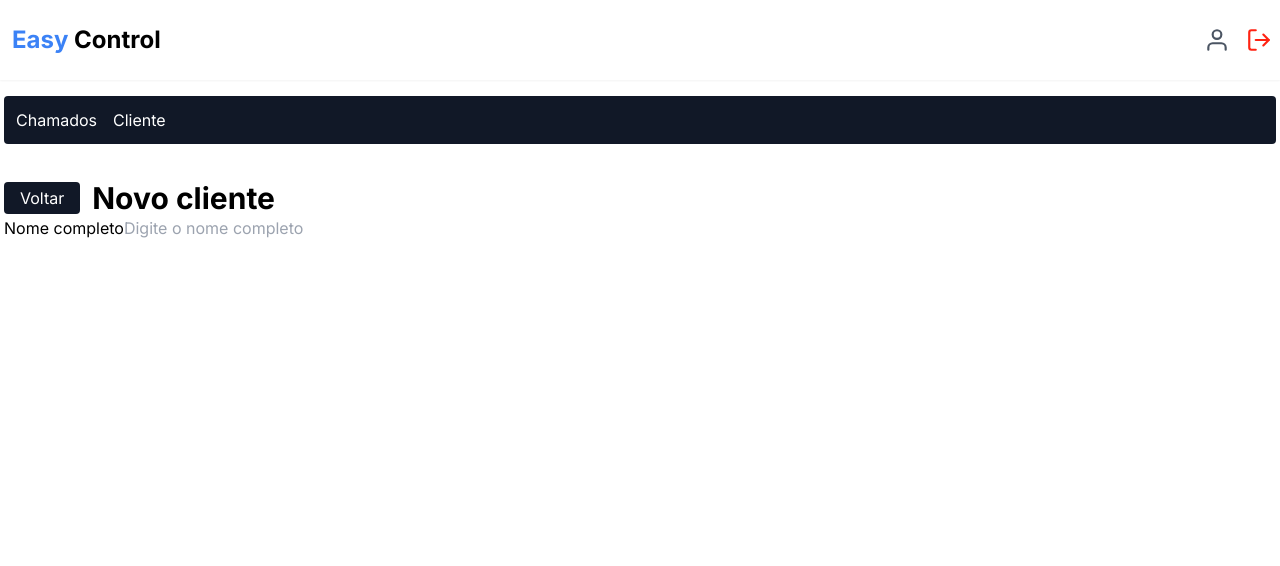
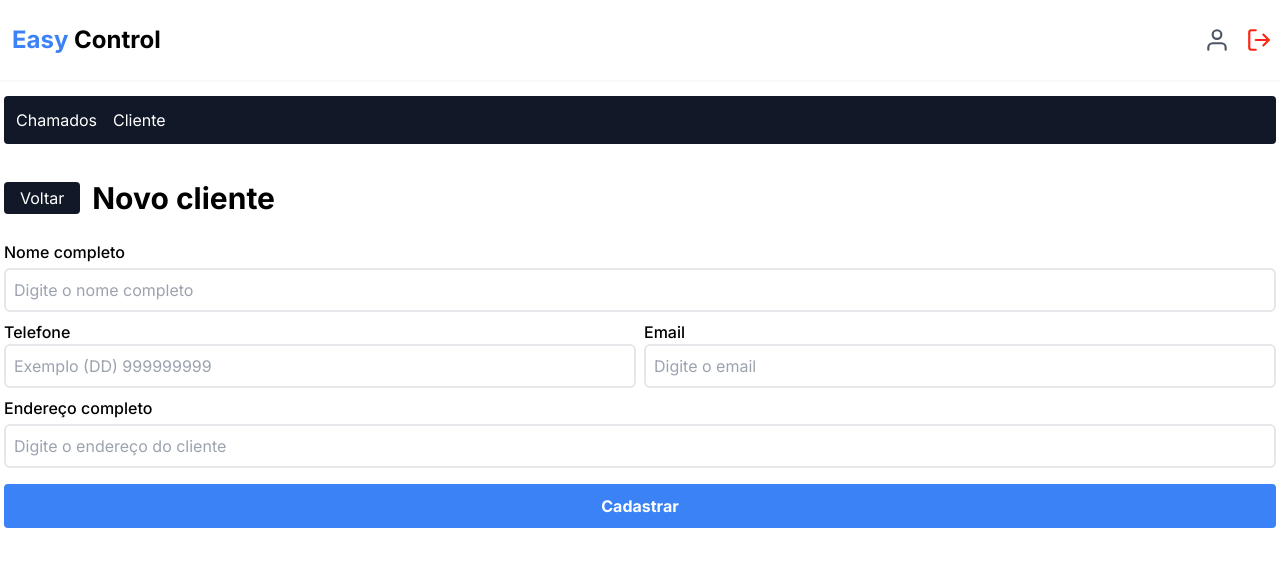
Before and after one commit to 89fernando/easy-control, a Next.js app: page /dashboard/customer/new in a window 1280 px wide. Shown: the top 566 px of the page. Built offline with nearby package versions, Linux system fonts and the light colour scheme; no server answers; sample sign-in values are in the browser's storage.

Commit message:
Creates customizable form and input components

```diff
--- a/src/app/dashboard/customer/components/form/index.tsx
+++ b/src/app/dashboard/customer/components/form/index.tsx
@@ -2,12 +2,13 @@
 import { useForm } from "react-hook-form";
 import { z } from "zod";
 import { zodResolver } from "@hookform/resolvers/zod";
+import { Input } from "@/components/input";
 
 const schema = z.object({
     name: z.string().min(1, "O campo nome é obrigatório"),
     email: z.string().email("Digite um email válido.").min(1, "o email é obrigatório."),
     phone: z.string().refine( (value) => {
-        return /^(?:\(d{2}\)\s?)?\d{9}$/.test(value) || /^\d{2}\s\d{9}$/.test(value) || /^d{11}$/.test(value);
+        return /^(?:\(\d{2}\)\s?)?\d{9}$/.test(value) || /^\d{2}\s\d{9}$/.test(value) || /^\d{11}$/.test(value);
     }, {
         message:"O número de telefone deve estar neste formato (DD) 999999999"
     }),
@@ -19,13 +20,53 @@
     const { register, handleSubmit, formState: { errors }} = useForm<FormData>({
         resolver: zodResolver(schema),
     })
+    function handleRegisterCustomer(data: FormData){
+        console.log(data);
+
+    }
     return(
-        <form>
-            <label>Nome completo</label>
-            <input
+        <form className="flex flex-col mt-6" onSubmit={handleSubmit(handleRegisterCustomer)}>
+            <label className="mb-1 text-leg font-medium">Nome completo</label>
+            <Input
                 type="text"
+                name='name'
                 placeholder="Digite o nome completo"
+                error={errors.name?.message}
+                register={register}
             />
+            <section className="flex gap-2 my-2 flex-col sm:flex-row">
+                <div className="flex-1">
+                    <label className="mb-1 text-leg font-medium">Telefone</label>
+                    <Input
+                        type="text"
+                        name='phone'
+                        placeholder="Exemplo (DD) 999999999"
+                        error={errors.phone?.message}
+                        register={register}
+                    />
+                </div>
+                <div className="flex-1">
+                    <label className="mb-1 text-leg font-medium">Email</label>
+                    <Input
+                        type="email"
+                        name='email'
+                        placeholder="Digite o email"
+                        error={errors.email?.message}
+                        register={register}
+                    />
+                </div>
+            </section>
+            <label className="mb-1 text-leg font-medium">Endereço completo</label>
+            <Input
+                type="text"
+                name='address'
+                placeholder="Digite o endereço do cliente"
+                error={errors.address?.message}
+                register={register}
+            />
+            <button className="bg-blue-500 my-4 px-2 h-11 rounded text-white font-bold">
+                Cadastrar
+            </button>
         </form>
     )
 }
--- /dev/null
+++ b/src/components/input/index.tsx
@@ -0,0 +1,27 @@
+"use client"
+
+import { RegisterOptions, UseFormRegister } from "react-hook-form";
+
+interface InputProps {
+    type: string;
+    placeholder: string;
+    name: string;
+    register: UseFormRegister<any>;
+    error?: any;
+    rules?: RegisterOptions
+}
+
+export function Input({ type, placeholder, name, register, error, rules }: InputProps) {
+    return (
+        <>
+        <input
+            id={name}
+            type={type}
+            placeholder={placeholder}
+            {...register(name, rules)}
+            className="w-full border-2 rounded-md h-11 px-2"
+        />
+        {error && <p className="text-red-500 my-1">{error}</p>}
+        </>
+    )
+}
```
